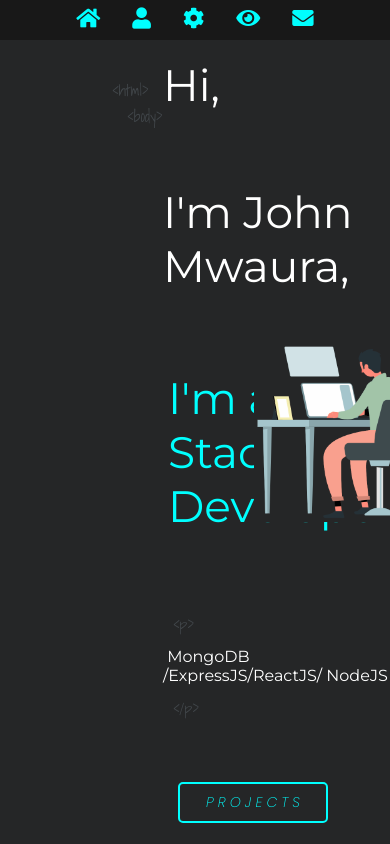
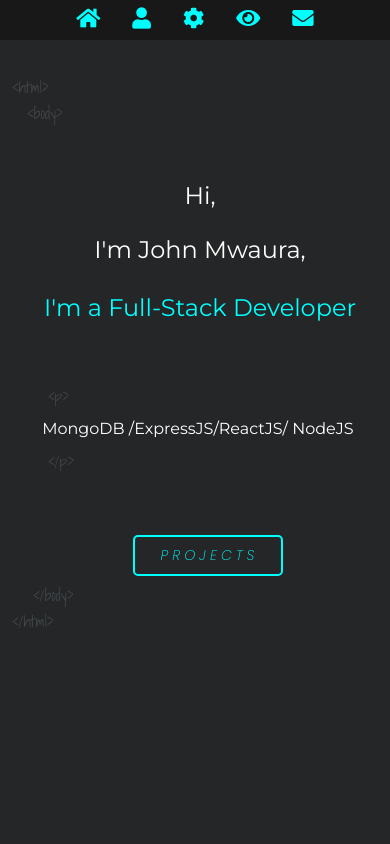
Before and after one commit to johnmwaura08/my-portfolio-reactjs-and-gsap, a React (Create React App) app: page / in a window 390 px wide. Built offline with nearby package versions, Linux system fonts and the light colour scheme.

Commit message:
made home page responsive

```diff
--- a/src/components/home/Home.module.css
+++ b/src/components/home/Home.module.css
@@ -52,7 +52,6 @@
   font-family: "Shadows Into Light", cursive !important;
   display: flex;
   margin: 10px;
-
 }
 .homeLink {
   width: 150px;
@@ -100,5 +99,46 @@ aside {
   margin-top: 2px;
 }
 .closingBodySpan {
-	padding-left: 21px;
+  padding-left: 21px;
 }
+@media (max-width: 700px) {
+  .homeContainer {
+    margin-left: 10px;
+    background: #252627;
+    display: grid;
+  }
+  .introSection {
+    color: white;
+
+    font-family: "Montserrat", sans-serif !important;
+    width: 100%;
+    margin: 0 auto;
+    display: flex;
+    justify-content: center;
+    align-items: center;
+    min-height: fit-content;
+  }
+  .htmlContainer {
+    margin-top: 72px;
+    padding-left: 2px;
+  }
+  .introSection h1 {
+    font-size: 24px;
+    font-weight: 500;
+    margin-top: 5px;
+  }
+  aside {
+    position: absolute;
+  }
+  .landingGif {
+    width: 50%;
+    height: auto;
+    display: none;
+  }
+  .closingHtmlContainer {
+    margin-top: 80px;
+    padding-top: 500px;
+    padding-left: 2px;
+    padding-right: 200px;
+  }
+}
```
